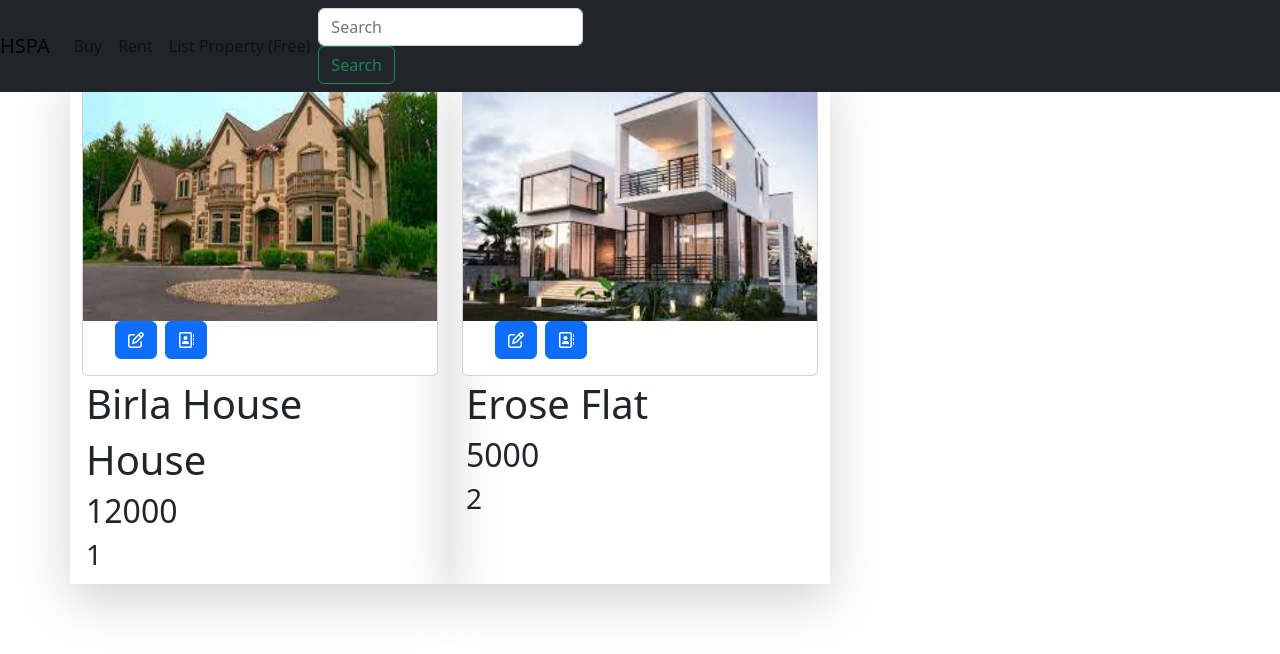
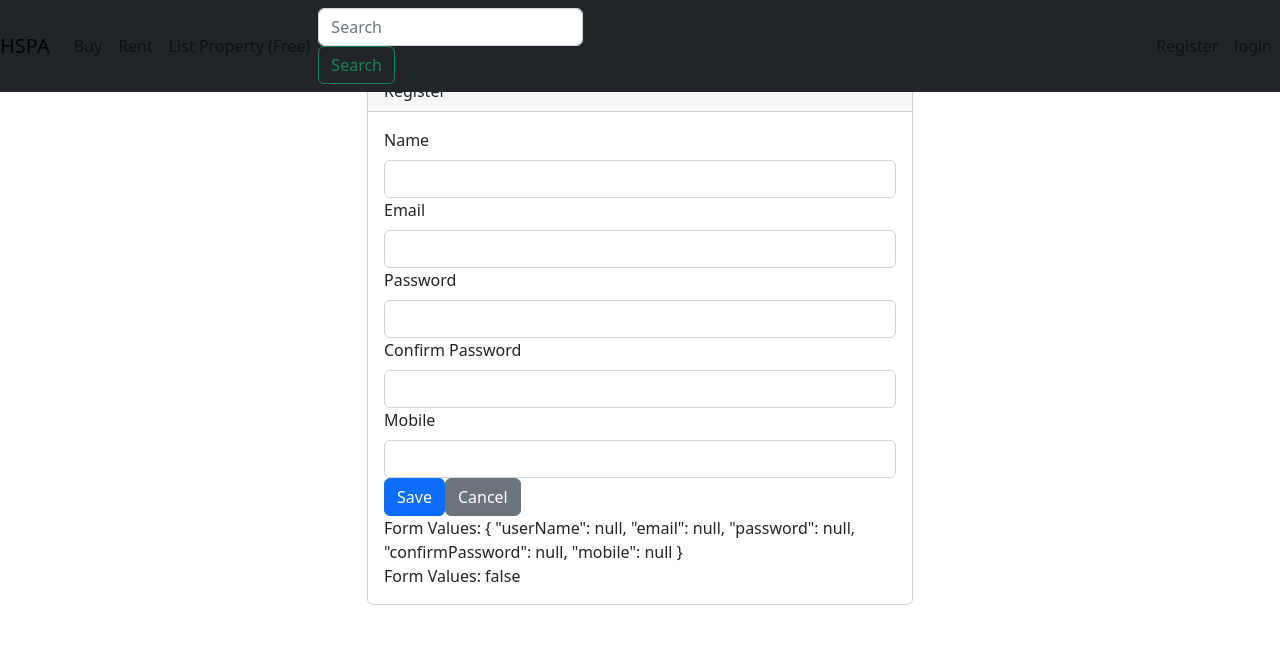
Before and after one commit to sidaty12/Building, an Angular app: page /user/register in a window 1280 px wide. Shown: the top 654 px of the page. Built offline with nearby package versions, Linux system fonts and the light colour scheme.

Commit message:
add register and login, validation withe formGroup and formControl, add fonction who virifie  if the pasword and the confirm passworr have the same value, put all css style in stylecss file,

```diff
--- a/src/app/nav-bar/nav-bar.component.html
+++ b/src/app/nav-bar/nav-bar.component.html
@@ -17,9 +17,27 @@
           <a class="nav-link" routerLink="/add-property">List Property (Free)</a>
          </li>
         </ul>
+
+
+
       <form class="form-inline my-2 my-lg-0">
         <input class="form-control me-2" type="search" placeholder="Search" aria-label="Search">
         <button class="btn btn-outline-success" type="submit">Search</button>
       </form>
+
+    </div>
+    <div>
+      <ul class="nav navbar-nav">
+
+        <li class="nav-item">
+          <a class="nav-link" routerLink="user/register"
+          routerLinkActive>Register</a>
+
+        </li>
+        <li class="nav-item">
+          <a class="nav-link"
+           routerLink="user/login">login</a>
+        </li>
+      </ul>
     </div>
 </nav>
--- a/src/app/property/add-property/add-property.component.html
+++ b/src/app/property/add-property/add-property.component.html
@@ -30,6 +30,7 @@
         <button type="submit" class="btn btn-primary">Cancel</button>
 
       </div>
+
     </form>
   </div>
 </div>
--- /dev/null
+++ b/src/app/user/user-login/user-login.component.html
@@ -0,0 +1,3 @@
+<p>
+  user-login works!
+</p>
--- /dev/null
+++ b/src/app/user/user-login/user-login.component.ts
@@ -0,0 +1,16 @@
+import { Component, OnInit } from '@angular/core';
+import { FormControl, FormGroup } from '@angular/forms';
+
+@Component({
+  selector: 'app-user-login',
+  templateUrl: './user-login.component.html',
+  styleUrls: ['./user-login.component.scss']
+})
+export class UserLoginComponent implements OnInit {
+
+  constructor() { }
+
+  ngOnInit() {
+
+    }
+  }
--- /dev/null
+++ b/src/app/user/user-register/user-register.component.html
@@ -0,0 +1,76 @@
+<div class="row">
+  <div class="col-6 m-auto">
+  <div class="card m-auto">
+    <div class="card-header">
+      Register
+    </div>
+    <div class="card-body">
+      <form [formGroup]="registerationForm" (ngSubmit)="onSubmit()">
+        <div class="form-group col-12">
+            <label for="name" class="form-label">Name</label>
+            <input type="text" class="form-control"
+            formControlName="userName"
+             >
+             <span *ngIf="!userName.valid
+             && userName.touched" class="error-block">
+            Please provide name
+          </span>
+        </div>
+
+        <div class="form-group col-12">
+          <label for="email" class="form-label">Email</label>
+          <input type="text" class="form-control" formControlName="email">
+
+          <span *ngIf="!email.valid
+          && email.touched" class="error-block">
+          <span *ngIf="email.hasError('required')">
+                Please provide email id
+          </span>
+       </span>
+        </div>
+
+        <div class="form-group col-12">
+          <label for="passwrod" class="form-label">Password</label>
+          <input type="text" class="form-control" formControlName="password">
+          <span *ngIf="!password.valid
+          && password.touched" class="error-block">
+          <span *ngIf="password.errors['required']">
+                Please provide password
+          </span>
+          <span *ngIf="password.errors.minlength">
+            Password should not be lesser than 8 character
+          </span>
+       </span>
+        </div>
+
+        <div class="form-group col-12">
+          <label for="cpassword" class="form-label">Confirm Password</label>
+          <input type="password" class="form-control" formControlName="confirmPassword">
+          <span  *ngIf="!confirmPassword.valid && confirmPassword.touched" class="error-block">
+            <span *ngIf="confirmPassword.hasError('required')">
+              Please confirm password
+            </span>
+          </span>
+            <span *ngIf="registerationForm.hasError('notmatched') && confirmPassword.valid" class="error-block">
+              Password not matched
+            </span>
+        </div>
+
+        <div class="form-group col-12">
+          <label for="mobile" class="form-label">Mobile</label>
+          <input type="text" class="form-control" formControlName="mobile">
+        </div>
+
+        <div class="form-group col-12">
+          <button type="submit" class="btn btn-primary">Save</button>
+          <button type="reset" class="btn btn-secondary ml-2">Cancel</button>
+        </div>
+
+        Form Values: {{registerationForm.value | json}} <br/>
+        Form Values: {{registerationForm.valid}}
+
+      </form>
+    </div>
+  </div>
+  </div>
+</div>
--- /dev/null
+++ b/src/app/user/user-register/user-register.component.ts
@@ -0,0 +1,57 @@
+import { Component, OnInit } from '@angular/core';
+import { FormControl, FormGroup, Validators } from '@angular/forms';
+
+@Component({
+  selector: 'app-user-register',
+  templateUrl: './user-register.component.html',
+  styleUrls: ['./user-register.component.scss']
+})
+export class UserRegisterComponent implements OnInit {
+
+  registerationForm: FormGroup;
+
+  constructor() { }
+
+  ngOnInit() {
+
+      this.registerationForm = new FormGroup({
+       userName: new FormControl(null, Validators.required),
+       email: new FormControl(null, [Validators.required, Validators.email]),
+       password: new FormControl(null, [Validators.required, Validators.minLength(8)]),
+       confirmPassword: new FormControl(null, [Validators.required]),
+       mobile: new FormControl(null, [Validators.required, Validators.maxLength(10)])
+      }, this.passwordMatchingValidatior);
+
+    }
+
+
+
+  onSubmit(){
+    console.log(this.registerationForm);
+  }
+
+  passwordMatchingValidatior(fg: FormGroup): Validators {
+    return fg.get('password').value === fg.get('confirmPassword').value ? null :
+        {notmatched: true};
+}
+  // Getter methods for all form controls
+    // ------------------------------------
+    get userName() {
+      return this.registerationForm.get('userName') as FormControl;
+  }
+
+  get email() {
+      return this.registerationForm.get('email') as FormControl;
+  }
+  get password() {
+      return this.registerationForm.get('password') as FormControl;
+  }
+  get confirmPassword() {
+      return this.registerationForm.get('confirmPassword') as FormControl;
+  }
+  get mobile() {
+      return this.registerationForm.get('mobile') as FormControl;
+  }
+  // ------------------------
+
+}
--- /dev/null
+++ b/src/assets/forms.css
@@ -0,0 +1,7 @@
+.ng-invalid.ng-touched {
+  border-color: red;
+}
+
+.error-block {
+  color: red
+}
--- a/src/styles.css
+++ b/src/styles.css
@@ -1 +1,3 @@
 /* You can add global styles to this file, and also import other style files */
+
+@import 'assets/forms.css'
```
Also changed, not shown: src/app/app.module.ts (+10 -5 lines), src/app/user/user-login/user-login.component.scss (added), src/app/user/user-register/user-register.component.scss (added), 2 other files (tests, documents, lock files or other folders).
